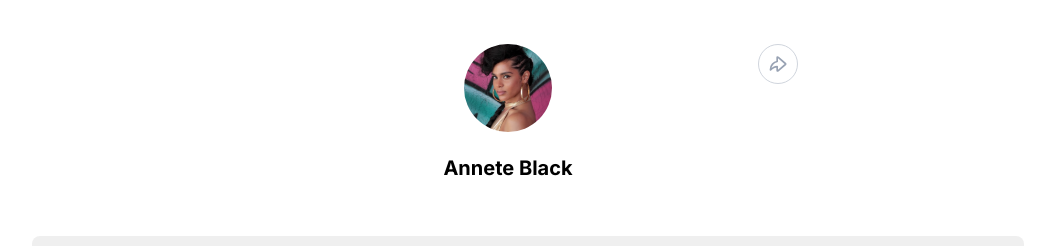
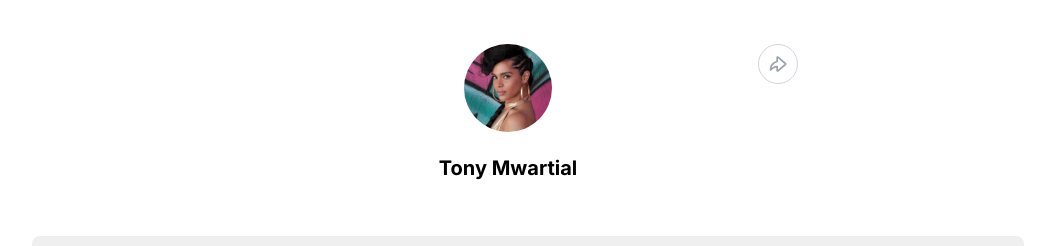
Before and after one commit to antomuangigitau/linktree_example, a React (Create React App) app: page / in a window 1280 px wide. Shown: the top 246 px of the page, without its empty margins (112-1167 px from the left). Built offline with nearby package versions, Linux system fonts and the light colour scheme.

Commit message:
Added a hidden Slack name

```diff
--- a/src/components/Header/Header.js
+++ b/src/components/Header/Header.js
@@ -8,7 +8,12 @@ const Header = () => {
         <div className={styles['main__header__container']}>
           <div className={styles['header__container']}>
             <Img id='profile__img' />
-            <h4 className={styles.name}>Annete Black</h4>
+            <h4 id='twitter' className={styles.name}>
+              Tony Mwartial
+            </h4>
+            <h4 id='slack' className={styles.slack}>
+              Antony Mwangi
+            </h4>
           </div>
         </div>
         <div className={styles.round}>
--- a/src/components/Header/Header.module.css
+++ b/src/components/Header/Header.module.css
@@ -39,3 +39,6 @@
   margin-top: 24px;
   font-size: 20px;
 }
+.slack {
+  display: none;
+}
--- a/src/components/Main/Main.js
+++ b/src/components/Main/Main.js
@@ -19,7 +19,7 @@ const Main = () => {
         <a id='slack' href='_'>
           <Slack />
         </a>
-        <a id='github' href='_'>
+        <a id='github' href='https://github.com/antomuangigitau'>
           <Github />
         </a>
       </div>
```
